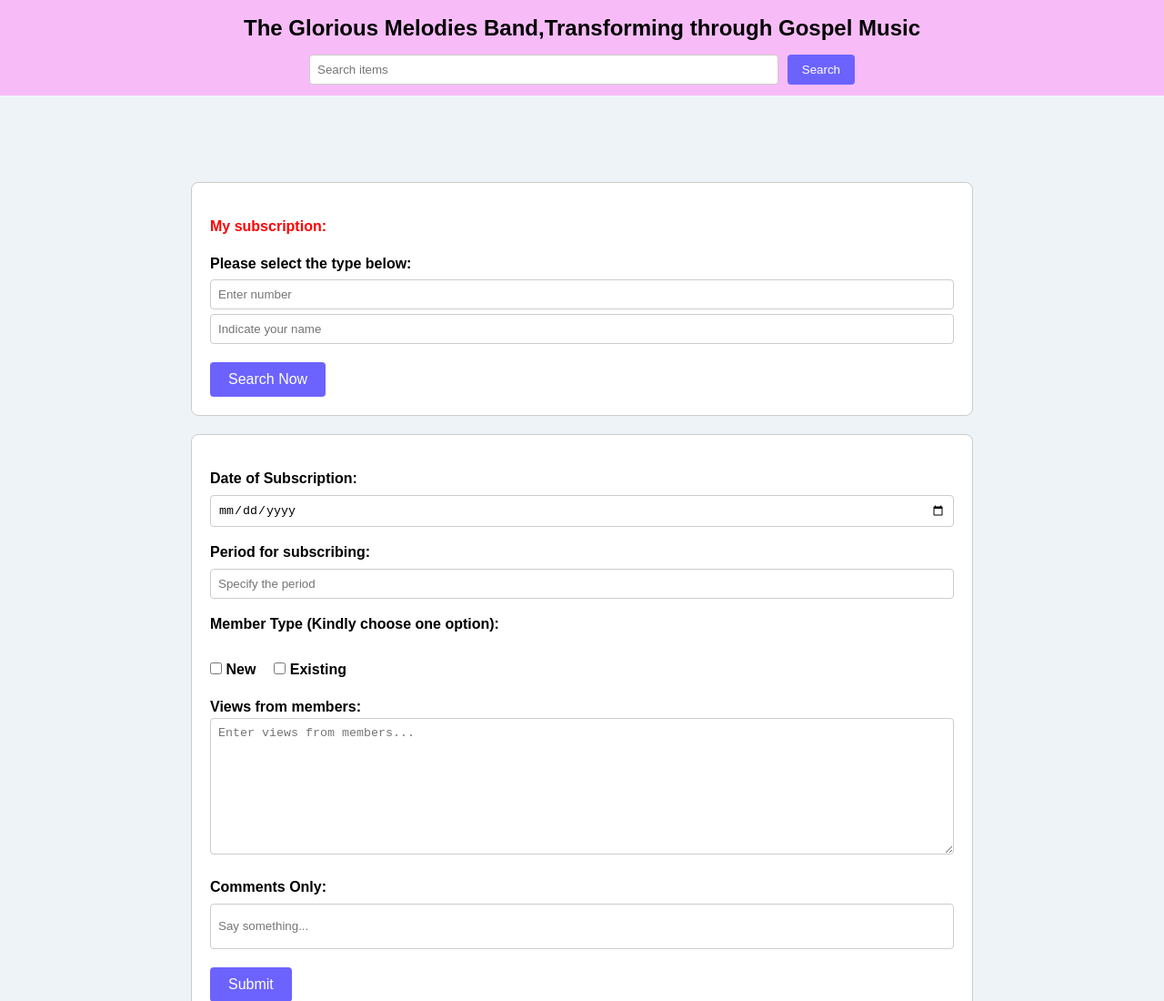
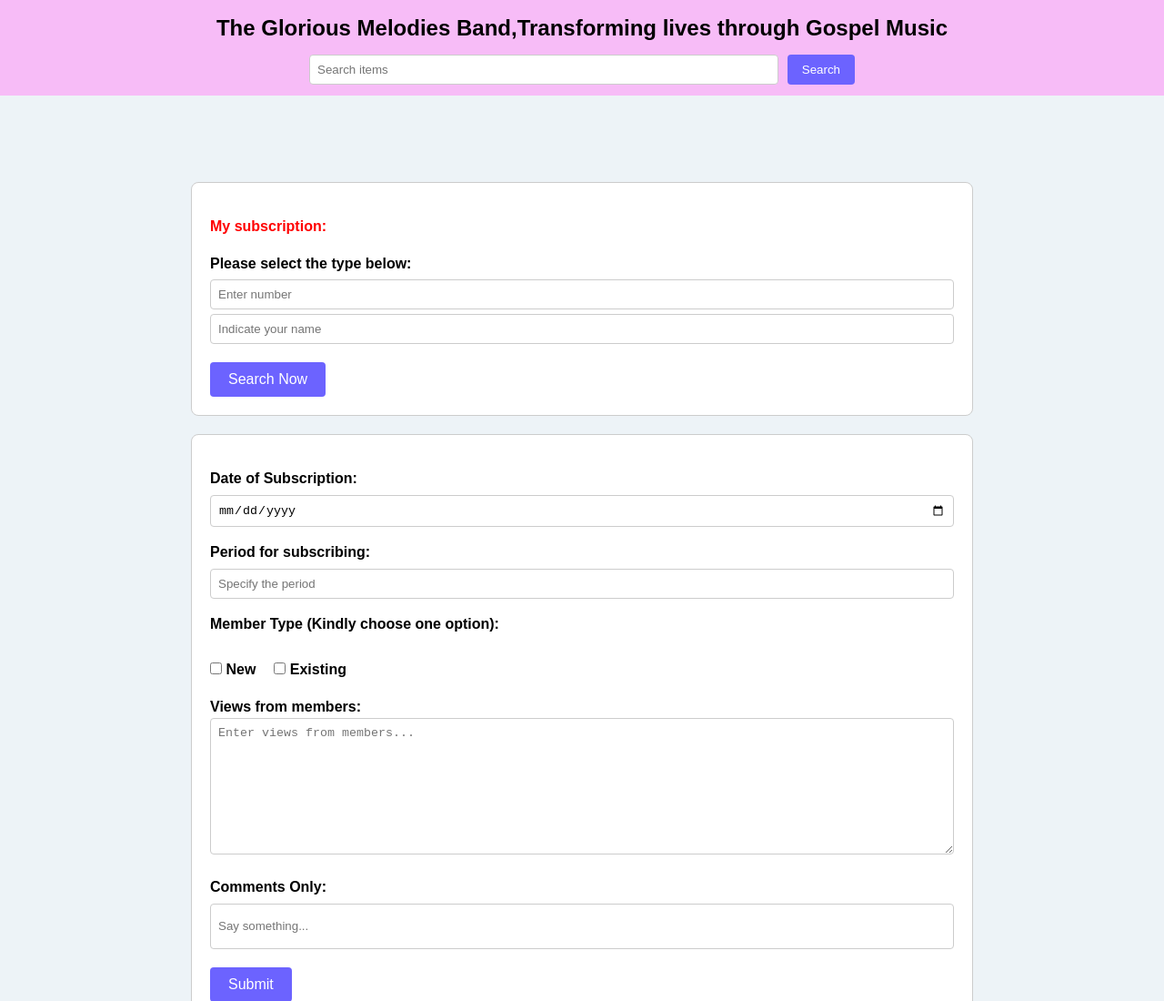
Before and after one commit to kenkim-pol/G.M-Subscription, a plain HTML site: page index.html in a window 1280 px wide. Shown: the top 1100 px of the page at 91% size. Drawn offline with Linux system fonts and the light colour scheme.

Commit message:
Update index.html

```diff
--- a/index.html
+++ b/index.html
@@ -169,7 +169,7 @@
 </head>
 <body>
     <header>
-        <p>The Glorious Melodies Band,Transforming through Gospel Music</p>
+        <p>The Glorious Melodies Band,Transforming lives through Gospel Music</p>
         <form action="#" method="get">
             <input type="text" placeholder="Search items" />
             <input type="submit" value="Search" />
```
